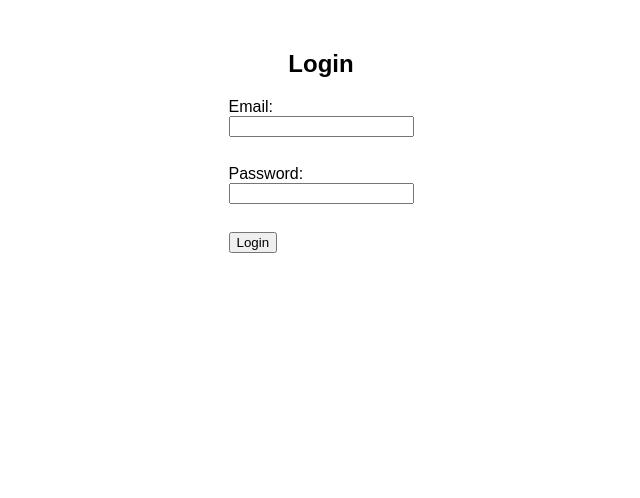
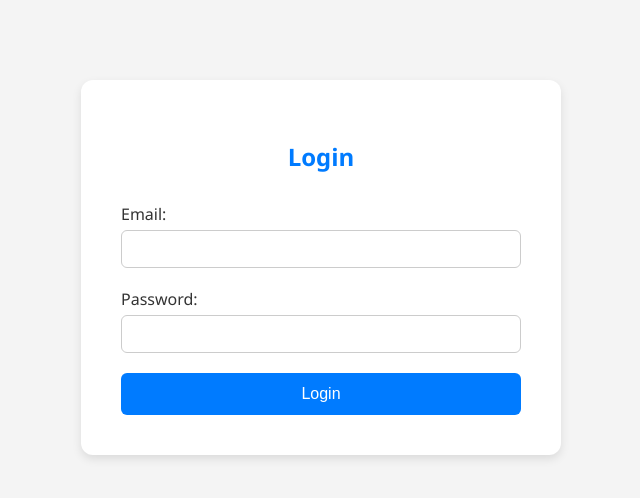
Before and after one commit to himani-kh/Quizly, a FastAPI app: page /login in a window 1280 px wide. Shown: the top 498 px of the page, without its empty margins (319-959 px from the left). Run offline with FastAPI, Linux system fonts and the light colour scheme.

Commit message:
Update login.html

```diff
--- a/authentication-service/templates/login.html
+++ b/authentication-service/templates/login.html
@@ -4,16 +4,31 @@
     <meta charset="UTF-8">
     <meta name="viewport" content="width=device-width, initial-scale=1.0">
     <title>Login</title>
-    <link rel="stylesheet" href="/static/styles.css">
 </head>
-<body>
-    <h2>Login</h2>
-    <form action="/login" method="post">
-        <label>Email:</label>
-        <input type="email" name="email" required><br>
-        <label>Password:</label>
-        <input type="password" name="password" required><br>
-        <button type="submit">Login</button>
-    </form>
+<body style="margin: 0; padding: 0; font-family: 'Segoe UI', Arial, sans-serif; background-color: #f4f4f4;">
+
+    <div style="max-width: 400px; margin: 80px auto; background-color: #ffffff; padding: 40px; border-radius: 12px; box-shadow: 0 4px 10px rgba(0, 0, 0, 0.1);">
+        <h2 style="text-align: center; color: #007BFF; margin-bottom: 30px;">Login</h2>
+
+        <form action="/login" method="post" style="display: flex; flex-direction: column; gap: 20px;">
+            <div style="display: flex; flex-direction: column;">
+                <label for="email" style="margin-bottom: 5px; color: #333;">Email:</label>
+                <input type="email" name="email" id="email" required
+                    style="padding: 10px; border: 1px solid #ccc; border-radius: 6px; font-size: 14px;">
+            </div>
+
+            <div style="display: flex; flex-direction: column;">
+                <label for="password" style="margin-bottom: 5px; color: #333;">Password:</label>
+                <input type="password" name="password" id="password" required
+                    style="padding: 10px; border: 1px solid #ccc; border-radius: 6px; font-size: 14px;">
+            </div>
+
+            <button type="submit"
+                style="padding: 12px; background-color: #007BFF; color: white; font-size: 16px; border: none; border-radius: 6px; cursor: pointer;">
+                Login
+            </button>
+        </form>
+    </div>
+
 </body>
 </html>
```
